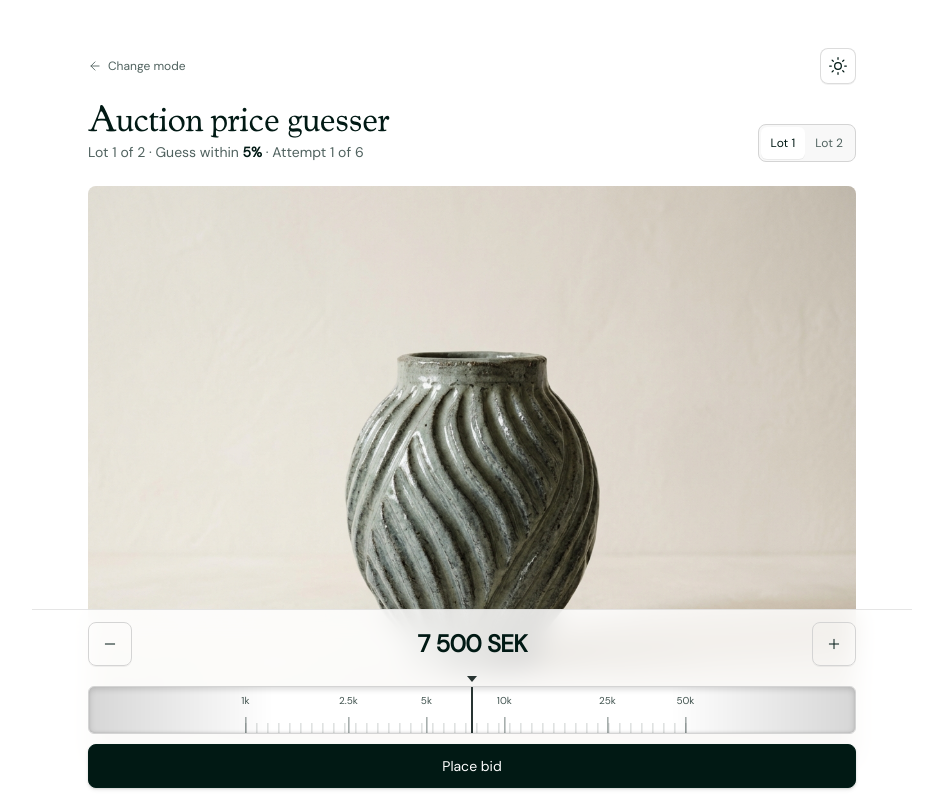
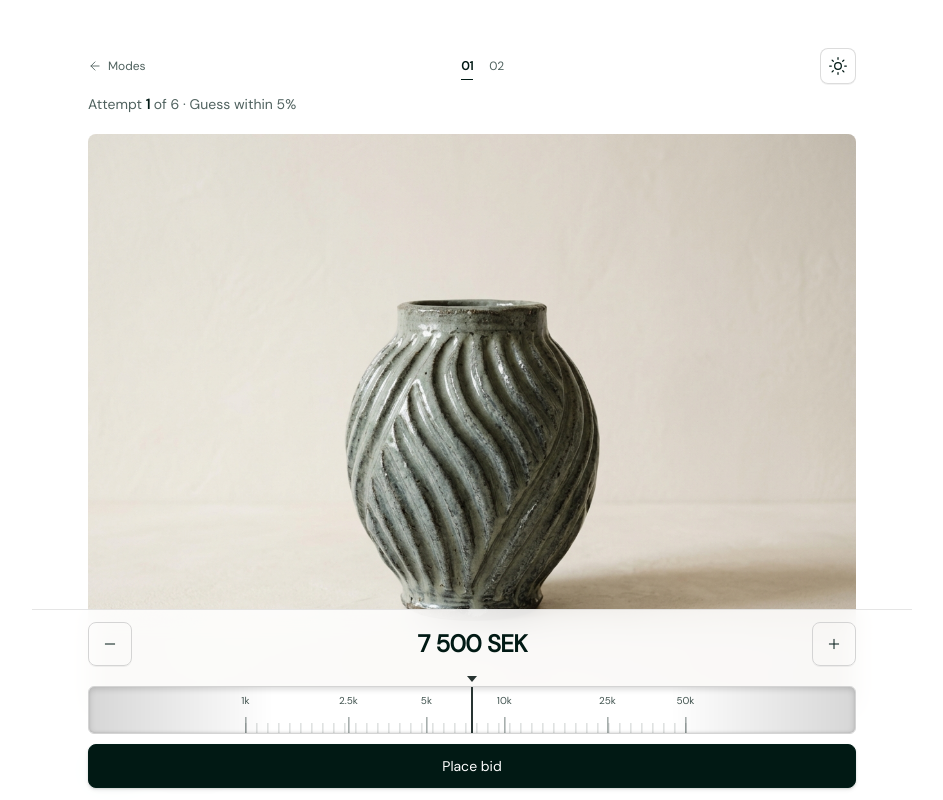
Before and after one commit to bergets/kohl-design, a Next.js app: page /playground/auction-guesser in a window 1280 px wide. Both pictures are taken after a click on the button 632 px from the left and 220 px from the top of the page. Shown: the top 800 px of the page, without its empty margins (168-1111 px from the left). Built offline with nearby package versions, Linux system fonts and the light colour scheme.

Commit message:
Use minimal top bar with 01/02 step indicator inside game

```diff
--- a/app/playground/auction-guesser/AuctionGuesser.tsx
+++ b/app/playground/auction-guesser/AuctionGuesser.tsx
@@ -459,28 +459,73 @@ export function AuctionGuesser() {
   }
 
   return (
-    <div className="space-y-6 flex-1 flex flex-col">
-      <div className="space-y-3">
+    <div className="space-y-5 flex-1 flex flex-col">
+      <div className="space-y-2.5">
+        {/* Minimal Top Bar */}
         <div className="flex items-center justify-between gap-4">
           <button
             type="button"
             onClick={() => setMode(null)}
-            className="inline-flex items-center gap-1.5 text-xs text-muted-foreground hover:text-foreground transition-colors cursor-pointer"
+            className="inline-flex items-center gap-1.5 text-xs text-muted-foreground hover:text-foreground transition-colors cursor-pointer min-h-[36px]"
           >
             <Icon icon={ArrowLeft} size="xs" />
-            <span>Change mode</span>
+            <span>Modes</span>
           </button>
+
+          {mode === "daily" ? (
+            <div
+              role="tablist"
+              aria-label="Daily lots"
+              className="inline-flex items-center gap-4"
+            >
+              {([0, 1] as DailySlot[]).map((slot) => {
+                const state = slot === 0 ? slot0State : slot1State;
+                const active = dailySlot === slot;
+                return (
+                  <button
+                    key={slot}
+                    type="button"
+                    role="tab"
+                    aria-selected={active}
+                    onClick={() => handleSelectDailySlot(slot)}
+                    className={`relative py-1.5 text-xs tabular-nums transition-colors cursor-pointer ${
+                      active
+                        ? "font-semibold text-foreground"
+                        : "text-muted-foreground hover:text-foreground"
+                    }`}
+                  >
+                    <span className="inline-flex items-center gap-1">
+                      <span>0{slot + 1}</span>
+                      {state.finished && (
+                        <span
+                          aria-label={state.won ? "Hammered" : "Finished"}
+                          className={`inline-block size-1.5 rounded-full ${
+                            state.won ? "bg-foreground" : "bg-muted-foreground/50"
+                          }`}
+                        />
+                      )}
+                    </span>
+                    {active && (
+                      <span
+                        aria-hidden="true"
+                        className="absolute inset-x-0 bottom-0 h-[1.5px] bg-foreground"
+                      />
+                    )}
+                  </button>
+                );
+              })}
+            </div>
+          ) : (
+            <span className="text-xs font-medium text-muted-foreground">
+              Endless
+            </span>
+          )}
+
           <ThemeToggle className="size-9 shrink-0" />
         </div>
 
-        <div className="flex flex-col sm:flex-row sm:items-end justify-between gap-3">
-          <div className="space-y-1.5">
-            <h1
-              className={`${cooper.className} text-3xl sm:text-4xl font-normal tracking-tight text-foreground`}
-            >
-              Auction price guesser
-            </h1>
-            <p className="text-sm text-muted-foreground font-sans">
+        {/* Calm 1-Line Status */}
+        <p className="text-xs sm:text-sm text-muted-foreground font-sans">
           {mode === "daily" ? (
             bothDailyFinished ? (
               <>
@@ -488,69 +533,30 @@ export function AuctionGuesser() {
                 <span className="font-semibold text-foreground">
                   {dailyTotalScore} / 2 000 points
                 </span>
-                    {dailyStreak > 0 && (
-                      <>
-                        {" "}
-                        ·{" "}
-                        <span className="text-muted-foreground">
-                          {dailyStreak}-day streak
-                        </span>
-                      </>
-                    )}
+                {dailyStreak > 0 && <> · {dailyStreak}-day streak</>}
               </>
             ) : (
               <>
-                    Lot {dailySlot + 1} of 2 · Guess within{" "}
-                    <span className="font-semibold text-foreground">5%</span> ·{" "}
-                    <span className="text-muted-foreground">
                 Attempt{" "}
+                <span className="font-semibold text-foreground">
                   {Math.min(
                     activeDailyState.evaluations.length + 1,
                     DAILY_MAX_GUESSES
-                      )}{" "}
-                      of {DAILY_MAX_GUESSES}
-                    </span>
+                  )}
+                </span>{" "}
+                of {DAILY_MAX_GUESSES} · Guess within 5%
               </>
             )
           ) : (
             <>
-                  One guess per lot ·{" "}
               <span className="font-semibold text-foreground">
                 {endlessTotalScore} points
               </span>{" "}
-                  <span className="text-muted-foreground">
               across {endlessHistory.length}{" "}
-                    {endlessHistory.length === 1 ? "lot" : "lots"}
-                  </span>
+              {endlessHistory.length === 1 ? "lot" : "lots"} · One guess per lot
             </>
           )}
         </p>
-          </div>
-
-          {mode === "daily" && (
-            <div className="inline-flex items-center self-start sm:self-auto rounded-[var(--radius)] border border-border bg-muted/50 p-0.5 shrink-0">
-              {([0, 1] as DailySlot[]).map((slot) => {
-                const state = slot === 0 ? slot0State : slot1State;
-                const active = dailySlot === slot;
-                return (
-                  <button
-                    key={slot}
-                    type="button"
-                    onClick={() => handleSelectDailySlot(slot)}
-                    className={`px-2.5 h-8 rounded-[calc(var(--radius)-2px)] text-xs font-medium transition-colors cursor-pointer ${
-                      active
-                        ? "bg-background text-foreground shadow-2xs"
-                        : "text-muted-foreground hover:text-foreground"
-                    }`}
-                  >
-                    Lot {slot + 1}
-                    {state.finished ? (state.won ? " ✓" : " ·") : ""}
-                  </button>
-                );
-              })}
-            </div>
-          )}
-        </div>
       </div>
 
       <div className="divide-y divide-border/60">
```
Lines whose indentation alone changed are shown as unchanged.
